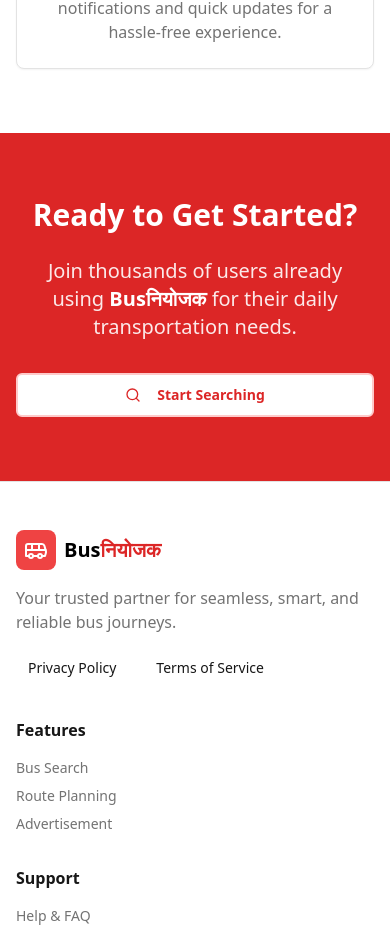
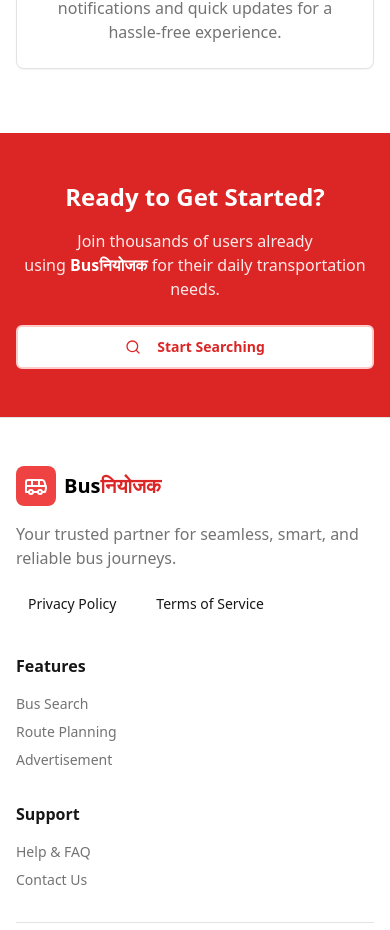
Before and after one commit to Niyant4280/sgp5, a React (Vite) app: page / in a window 390 px wide. Shown: the part 3560-4490 px from the top of the page. Built offline with nearby package versions, Linux system fonts and the light colour scheme.

Commit message:
Improve mobile responsiveness for CTA section
cgen-ad607ff89b0b4874845e35f16b5eae17

```diff
--- a/client/pages/Index.tsx
+++ b/client/pages/Index.tsx
@@ -285,12 +285,12 @@ export default function Index() {
       </section>
 
       {/* CTA Section */}
-      <section className="py-16 bg-[rgba(220,38,38,1)] text-primary-foreground">
+      <section className="py-12 sm:py-16 bg-[rgba(220,38,38,1)] text-primary-foreground">
         <div className="max-w-4xl mx-auto px-4 sm:px-6 lg:px-8 text-center">
-          <h2 className="text-3xl md:text-4xl font-bold mb-6">
+          <h2 className="text-2xl sm:text-3xl lg:text-4xl font-bold mb-4 sm:mb-6">
             Ready to Get Started?
           </h2>
-          <p className="text-xl mb-8 text-primary-foreground/90">
+          <p className="text-base sm:text-lg lg:text-xl mb-6 sm:mb-8 text-primary-foreground/90">
             Join thousands of users already using&nbsp;
             <span className="font-bold text-white">Bus</span>
             <span className="font-bold text-white">नियोजक</span> for their daily
```
